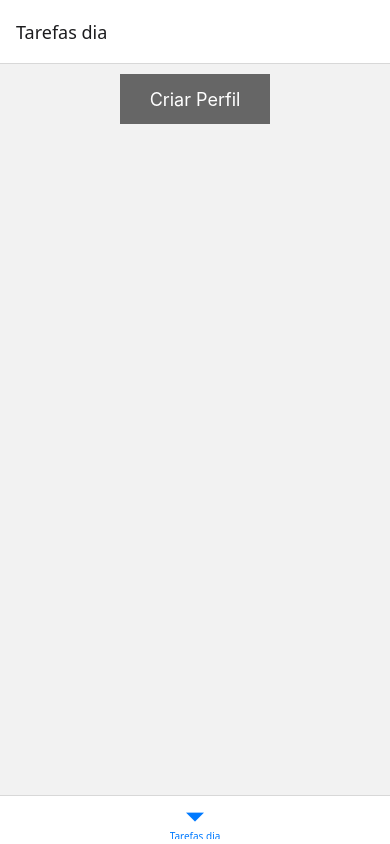
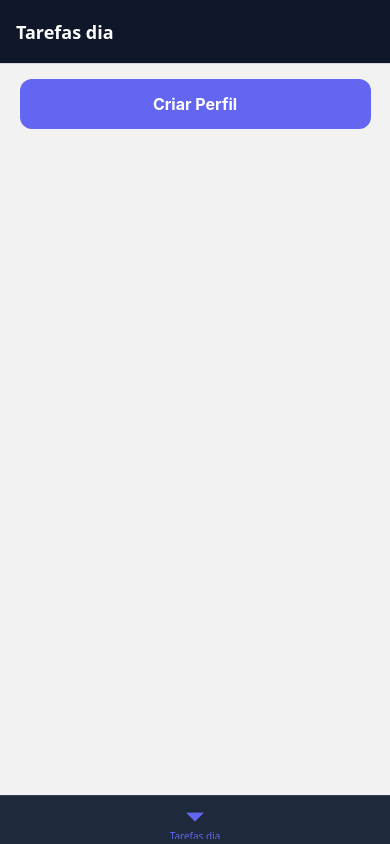
Before and after one commit to resserts/agenda, a React Native app: screen / in a window 390 px wide. Built offline with nearby package versions, Linux system fonts and the light colour scheme.

Commit message:
Perfis e Tarefas transformados em classes

```diff
--- a/App.js
+++ b/App.js
@@ -5,6 +5,12 @@ import HomeNavScreen from './src/HomeNav';
 
 const Tab = createBottomTabNavigator()
 
+class Perfil{
+     constructor(nome){
+          this.nome=nome;
+          this.tarefas=[];
+     }
+}
 export default class App extends Component {
      state = {
           perfis: [],
@@ -30,7 +36,12 @@ export default class App extends Component {
 
           return (
                <NavigationContainer>
-                    <Tab.Navigator screenOptions= {{headerShown: false}}>
+                    <Tab.Navigator screenOptions= {{
+                         headerShown: false,
+                         tabBarStyle: { backgroundColor: '#1e293b', borderTopColor: '#334155' },
+                         tabBarActiveTintColor: '#6366f1',
+                         tabBarInactiveTintColor: '#94a3b8'
+                    }}>
                          <Tab.Screen name='Tarefas dia'>
                               {props => <HomeNavScreen {...props}
                                    perfis={this.state.perfis}
--- a/app.json
+++ b/app.json
@@ -13,17 +13,24 @@
       "backgroundColor": "#ffffff"
     },
     "ios": {
-      "supportsTablet": true
+      "supportsTablet": true,
+      "bundleIdentifier": "com.anonymous.Agenda"
     },
     "android": {
       "adaptiveIcon": {
         "foregroundImage": "./assets/adaptive-icon.png",
         "backgroundColor": "#ffffff"
       },
-      "edgeToEdgeEnabled": true
+      "edgeToEdgeEnabled": true,
+      "package": "com.anonymous.Agenda"
     },
     "web": {
       "favicon": "./assets/favicon.png"
+    },
+    "extra": {
+      "eas": {
+        "projectId": "c0e938ca-d7cf-497a-852f-72bec7aec775"
+      }
     }
   }
 }
--- a/package.json
+++ b/package.json
@@ -4,8 +4,8 @@
   "main": "index.js",
   "scripts": {
     "start": "expo start",
-    "android": "expo start --android",
-    "ios": "expo start --ios",
+    "android": "expo run:android",
+    "ios": "expo run:ios",
     "web": "expo start --web"
   },
   "dependencies": {
@@ -14,7 +14,9 @@
     "@react-navigation/stack": "^7.8.10",
     "expo": "~54.0.33",
     "expo-status-bar": "~3.0.9",
+    "expo-system-ui": "^55.0.16",
     "react": "19.1.0",
+    "react-datepicker": "^9.1.0",
     "react-dom": "19.1.0",
     "react-native": "0.81.5",
     "react-native-web": "^0.21.0",
--- a/src/CriarPerfil.js
+++ b/src/CriarPerfil.js
@@ -48,8 +48,47 @@ export default class CriarPerfil extends React.Component {
           )
      }
 }
-
+// ... (imports permanecem iguais)
 const styles = StyleSheet.create({
+     container: {
+          backgroundColor: '#0f172a', // Azul escuro moderno
+          flex: 1,
+          justifyContent: 'center',
+          padding: 20
+     },
+     input: {
+          height: 55,
+          backgroundColor: '#1e293b',
+          borderRadius: 12,
+          paddingHorizontal: 15,
+          color: 'white',
+          fontSize: 16,
+          borderWidth: 1,
+          borderColor: '#334155',
+          marginBottom: 15,
+          width: '100%',
+          alignSelf: 'center'
+     },
+     button: {
+          height: 55,
+          backgroundColor: '#6366f1', // Indigo vibrante
+          justifyContent: 'center',
+          alignItems: 'center',
+          borderRadius: 12,
+          width: '100%',
+          marginTop: 10,
+          elevation: 3,
+          shadowColor: '#000',
+          shadowOffset: { width: 0, height: 2 },
+          shadowOpacity: 0.25
+     },
+     buttonText: {
+          color: 'white',
+          fontSize: 18,
+          fontWeight: 'bold'
+     }
+})
+/*const styles = StyleSheet.create({
      button: {
           height: 50,
           backgroundColor: '#666',
@@ -81,4 +120,4 @@ const styles = StyleSheet.create({
           alignSelf: 'center',
           height: 50
      }
-})
+})*/
--- a/src/CriarTarefa.js
+++ b/src/CriarTarefa.js
@@ -6,13 +6,14 @@ import {
      TextInput,
      TouchableOpacity
 } from 'react-native'
+import DatePicker from 'react-datepicker'
 import TarefasDia from './TarefasDia'
 
 export default class CriarTarefa extends React.Component {
      state = {
           titulo:'',
           data:new Date(),
-          status: 0,
+          status: false,
           descricao: ''
      }
      onChangeText = (key, value) => {
@@ -37,7 +38,7 @@ export default class CriarTarefa extends React.Component {
           this.setState({
                titulo:'',
                data:new Date(),
-               status: 0,
+               status: false,
                descricao: ''
           })
           this.props.navigation.navigate('Tarefas dia', {TarefasDia})
@@ -51,11 +52,10 @@ export default class CriarTarefa extends React.Component {
                style={styles.input}
                value={this.state.nome}
                />
-               <TextInput
-               placeholder='Data'
-               onChangeText={val => this.onChangeText('data', val)}
+               <DatePicker
+               selected={new Date()}
+               onChange={(date) => {this.state.data=date}}
                style={styles.input}
-               value={this.state.nome}
                />
                <TextInput
                placeholder='Descrição'
@@ -72,8 +72,42 @@ export default class CriarTarefa extends React.Component {
           )
      }
 }
-
+// ... (imports permanecem iguais)
 const styles = StyleSheet.create({
+     container: {
+          backgroundColor: '#0f172a',
+          flex: 1,
+          justifyContent: 'center',
+          padding: 20
+     },
+     input: {
+          height: 55,
+          backgroundColor: '#1e293b',
+          borderRadius: 12,
+          paddingHorizontal: 15,
+          color: 'white',
+          fontSize: 16,
+          borderWidth: 1,
+          borderColor: '#334155',
+          marginBottom: 15,
+          width: '100%',
+          justifyContent: 'center' // Para o DatePicker parecer um input
+     },
+     button: {
+          height: 55,
+          backgroundColor: '#6366f1',
+          justifyContent: 'center',
+          alignItems: 'center',
+          borderRadius: 12,
+          marginTop: 10
+     },
+     buttonText: {
+          color: 'white',
+          fontSize: 18,
+          fontWeight: 'bold'
+     }
+})
+/*const styles = StyleSheet.create({
      button: {
           height: 50,
           backgroundColor: '#666',
@@ -105,4 +139,4 @@ const styles = StyleSheet.create({
           alignSelf: 'center',
           height: 50
      }
-})
+})*/
--- a/src/HomeNav.js
+++ b/src/HomeNav.js
@@ -6,7 +6,11 @@ import CriarPerfil from './CriarPerfil'
 const HomeNav = createStackNavigator()
 
 const HomeNavScreen = ({perfis, selecionado, criarTarefa, criarPerfil}) => (
-     <HomeNav.Navigator>
+     <HomeNav.Navigator screenOptions={{
+          headerStyle: { backgroundColor: '#0f172a' },
+          headerTintColor: '#fff',
+          headerTitleStyle: { fontWeight: 'bold' }
+     }}>
           <HomeNav.Screen name="Tarefas dia">
                {(props) => <TarefasDia {...props} perfis={perfis} selecionado={selecionado}/>}
           </HomeNav.Screen>
--- a/src/TarefasDia.js
+++ b/src/TarefasDia.js
@@ -8,7 +8,6 @@ import {
 } from 'react-native'
 import CriarTarefa from './CriarTarefa'
 import CriarPerfil from './CriarPerfil'
-import { CheckBox } from 'react-native-web'
 
 
 
@@ -51,10 +50,13 @@ export default class TarefasDia extends React.Component {
                          {
                               tarefas.map((item, index) => (
                                    <View style={styles.tarefaContainer} key={index}>
-                              <Text style={styles.tarefa}>{index+1}) {item.titulo}</Text>
-                              <Text style={styles.tarefa}>{item.data}</Text>
+                                   <Text style={styles.tarefa}>{item.titulo}</Text>
+                                   <Text style={styles.tarefa}>{item.data.toDateString()}</Text>
                                    <Text style={styles.tarefa}>{item.descricao}</Text>
-                              <CheckBox value={item.status} style={{alignSelf: 'flex-end'}}/>
+                                   <TouchableOpacity style={{alignSelf: 'flex-end'}}/>
+                                   <View style={styles.button}>
+                                   <Text style={styles.buttonText}>{item.status ? '✅':'🟩'}</Text>
+                              </View>
                               </View>
                          ))
                     }
@@ -69,8 +71,52 @@ export default class TarefasDia extends React.Component {
      }
 
 }
-
+// ... (imports permanecem iguais)
 const styles = StyleSheet.create({
+     button: {
+          height: 50,
+          backgroundColor: '#6366f1',
+          justifyContent: 'center',
+          alignItems: 'center',
+          alignSelf: 'center',
+          width: '90%',
+          borderRadius: 12,
+          marginVertical: 15
+     },
+     buttonText: {
+          color: 'white',
+          fontSize: 16,
+          fontWeight: 'bold'
+     },
+     tarefaContainer: {
+          padding: 16,
+          backgroundColor: '#1e293b',
+          borderRadius: 16,
+          marginHorizontal: 20,
+          marginBottom: 12,
+          borderWidth: 1,
+          borderColor: '#334155',
+          // Sombra leve
+          shadowColor: "#000",
+          shadowOffset: { width: 0, height: 1 },
+          shadowOpacity: 0.2,
+          shadowRadius: 1.41,
+          elevation: 2,
+     },
+     tarefa: {
+          fontSize: 16,
+          color: '#f8fafc',
+          marginBottom: 4
+     },
+     text: {
+          alignSelf: 'center',
+          textAlign: 'center',
+          color: '#94a3b8',
+          fontSize: 18,
+          marginTop: 50
+     }
+})
+/*const styles = StyleSheet.create({
      button: {
           height: 50,
           backgroundColor: '#666',
@@ -100,4 +146,4 @@ const styles = StyleSheet.create({
           color: 'white',
           fontSize: 24
      }
-})
+})*/
```
Also changed, not shown: eas.json (added, +10 -0 lines), src/Perfil.js (added), src/Tarefa.js (added), 1 other file (tests, documents, lock files or other folders). Lines whose indentation alone changed are shown as unchanged.
